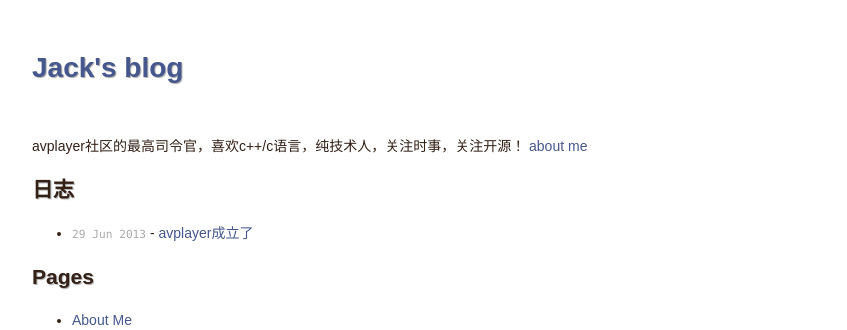
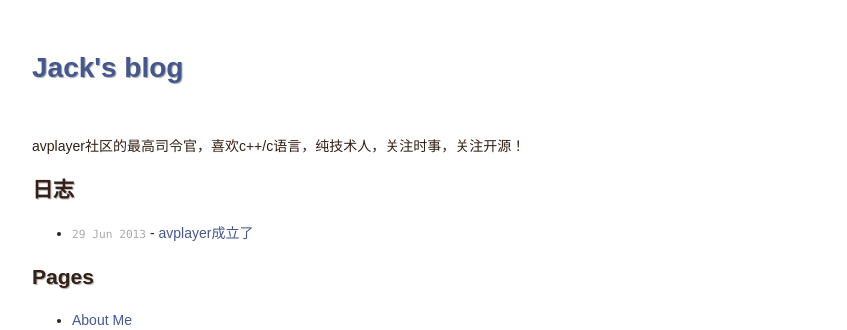
Before and after one commit to Jackarain/jackarain.github.com, a Jekyll site: the page built from index.md, in a window 1280 px wide. Shown: the top 330 px of the page, without its empty margins (216-1063 px from the left). Built offline with Jekyll 4.4.1, drawn with Linux system fonts in a browser that asks for light colours; Markdown is read by kramdown in place of the engine named in the settings.

Commit message:
remove about me for title
Signed-off-by: Jack <jack.wgm@gmail.com>

```diff
--- a/index.md
+++ b/index.md
@@ -6,7 +6,6 @@ description: A description about my blog homepage
 <div id="About">
 
 avplayer社区的最高司令官，喜欢c++/c语言，纯技术人，关注时事，关注开源！
-<a href="/about.html">about me</a>
 
 </div>
 
```
